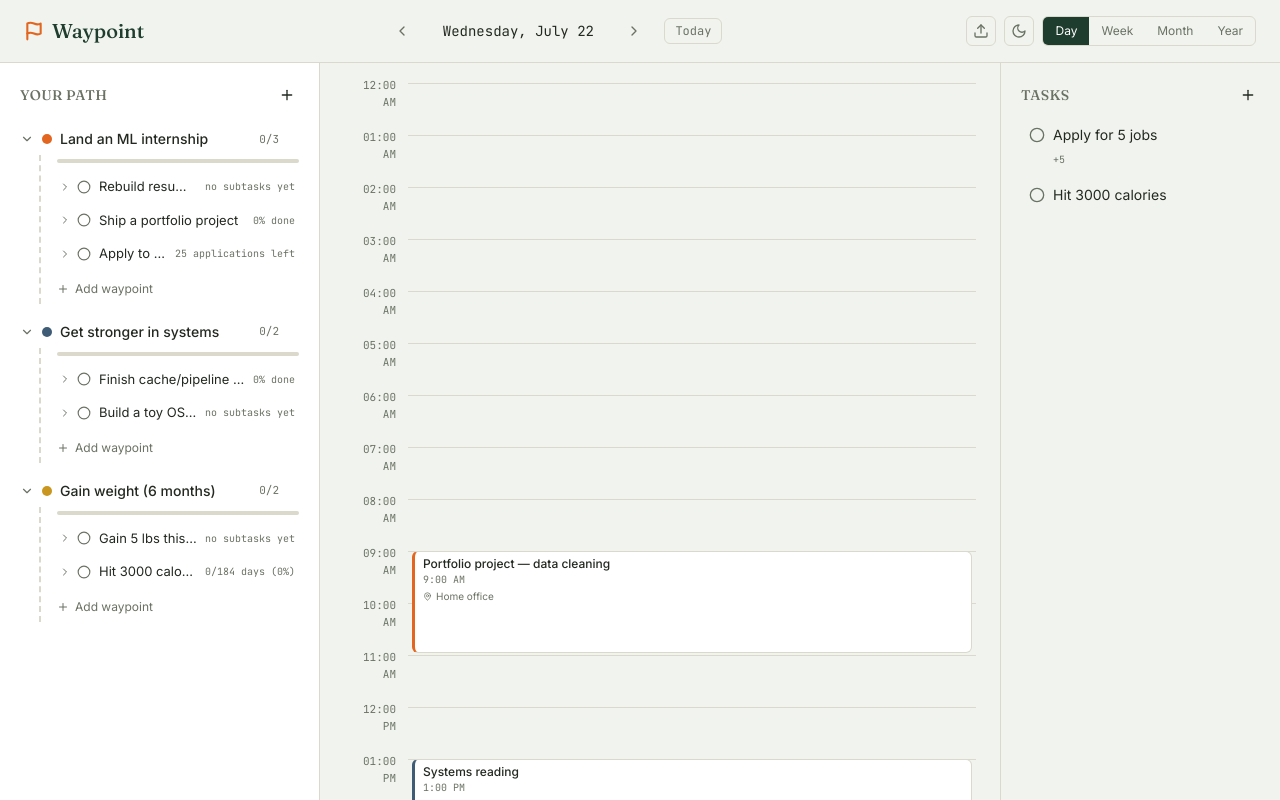
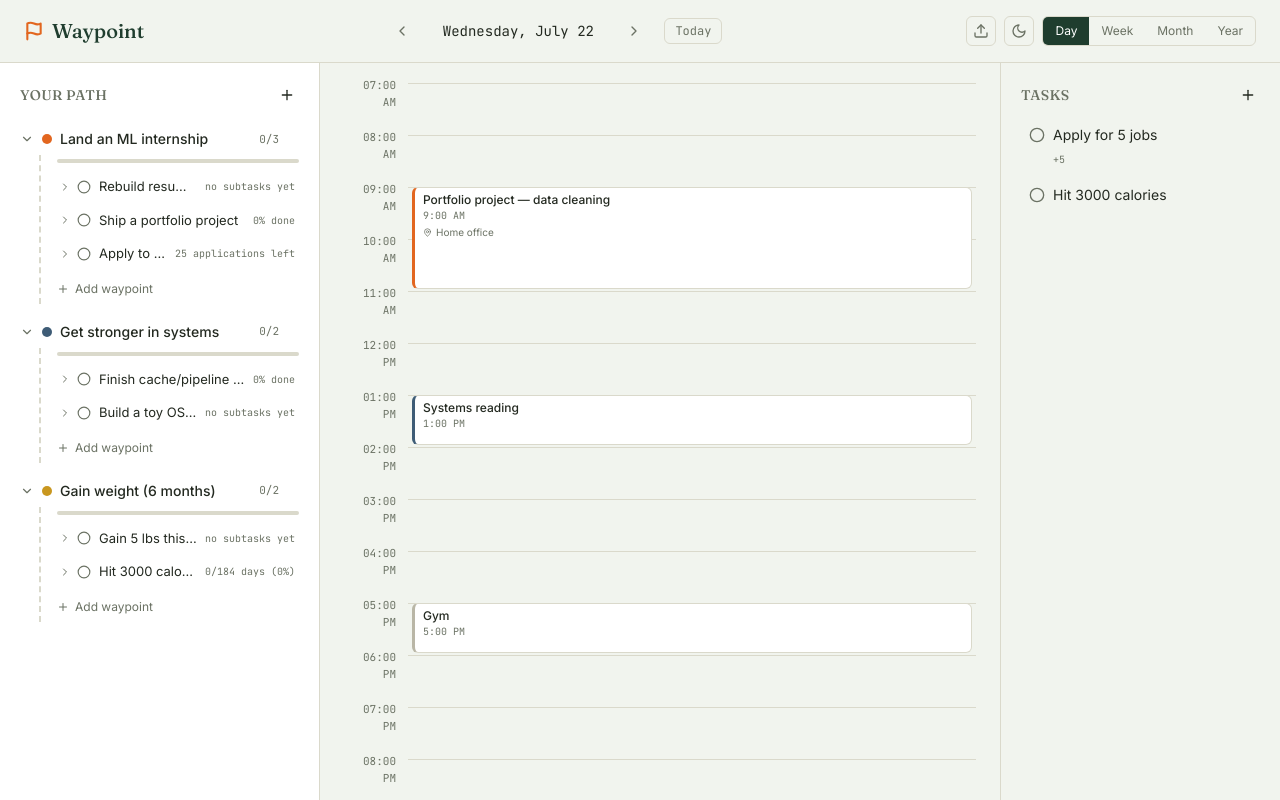
Before and after one commit to bye3wn/goal-planner, a React (Vite) app: page / in a window 1280 px wide. Shown: the top 800 px of the page. Built offline with nearby package versions, Linux system fonts and the light colour scheme.

Commit message:
Lock viewport height so the bottom tab bar stays fixed while content scrolls

```diff
--- a/src/App.jsx
+++ b/src/App.jsx
@@ -204,7 +204,10 @@
   }
 
   return (
-    <div style={{ background: COLORS.canvas, color: COLORS.ink, fontFamily: "'Inter', sans-serif" }} className="w-full min-h-screen flex flex-col">
+    <div
+      style={{ background: COLORS.canvas, color: COLORS.ink, fontFamily: "'Inter', sans-serif", height: "100%" }}
+      className="w-full overflow-hidden flex flex-col"
+    >
       <style>{`
         @import url('${FONT_IMPORT_URL}');
         .font-display { font-family: 'Fraunces', serif; }
--- a/src/index.css
+++ b/src/index.css
@@ -2,8 +2,30 @@
 @tailwind components;
 @tailwind utilities;
 
-/* Keeps content clear of the notch/home-indicator when installed as an app */
+/* Locks the page to exactly the visible viewport so nothing but the
+   designated scroll containers inside the app (the calendar grid, the
+   goals list, the tasks panel) ever scrolls — otherwise, on a long tab,
+   the whole page (including the fixed bottom tab bar on mobile) would
+   scroll as one unit and the tab bar would appear to move. 100dvh
+   (dynamic viewport height) instead of 100vh avoids the extra jump that
+   happens on mobile browsers when the address bar shows/hides. */
+html, body {
+  height: 100%;
+  height: 100dvh;
+  margin: 0;
+  overflow: hidden;
+}
+
+#root {
+  height: 100%;
+}
+
+/* Keeps content clear of the notch/home-indicator when installed as an
+   app. box-sizing: border-box means this padding is carved out of the
+   locked height above rather than added on top of it — padding that adds
+   height is exactly what would cause the page to scroll again. */
 body {
+  box-sizing: border-box;
   padding-top: env(safe-area-inset-top);
   padding-bottom: env(safe-area-inset-bottom);
 }
```
